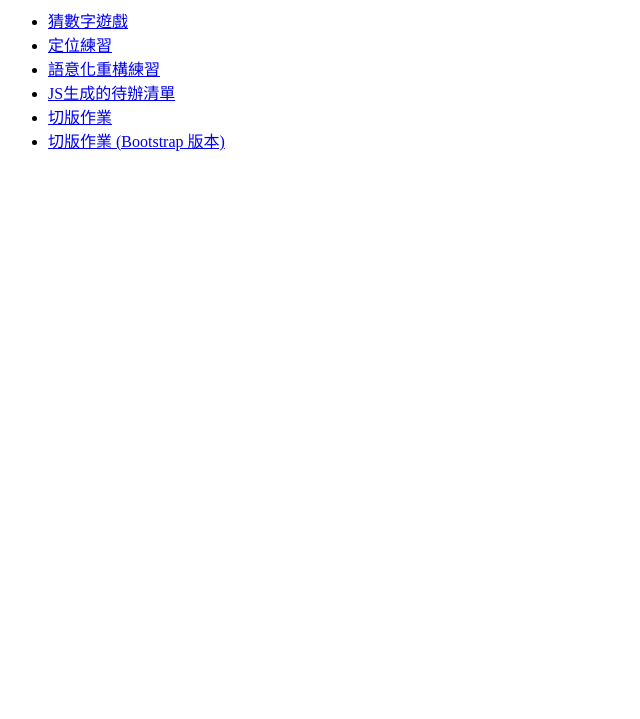
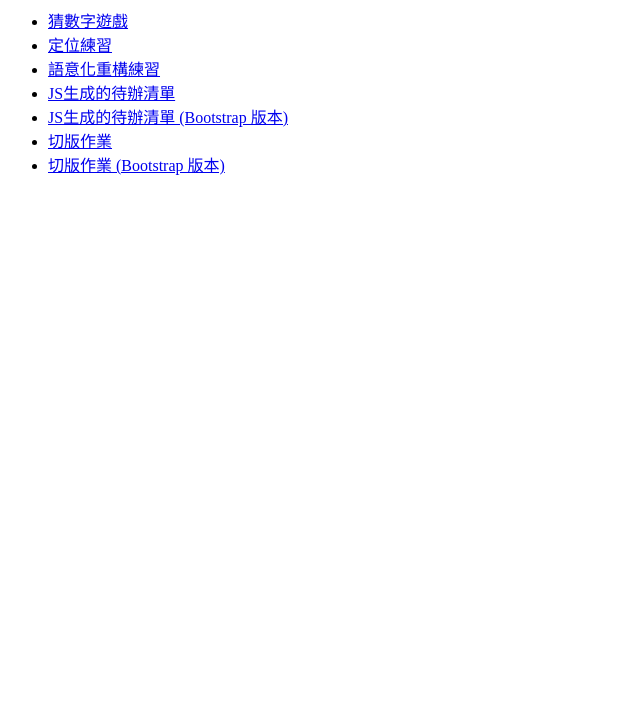
Before and after one commit to smillzy/CourseHomeWork, a plain HTML site: page Frontend/index.html in a window 1280 px wide. Shown: the part 81-800 px from the top of the page, without its empty margins (0-640 px from the left). Drawn offline with Linux system fonts and the light colour scheme.

Commit message:
加入功課到主頁

```diff
--- a/Frontend/index.html
+++ b/Frontend/index.html
@@ -22,6 +22,9 @@
         <a href="./ToDoList.html">JS生成的待辦清單</a>
       </li>
       <li>
+        <a href="./ToDoListBootstrap.html">JS生成的待辦清單 (Bootstrap 版本)</a>
+      </li>
+      <li>
         <a href="./RWD.html">切版作業</a>
       </li>
       <li>
```
